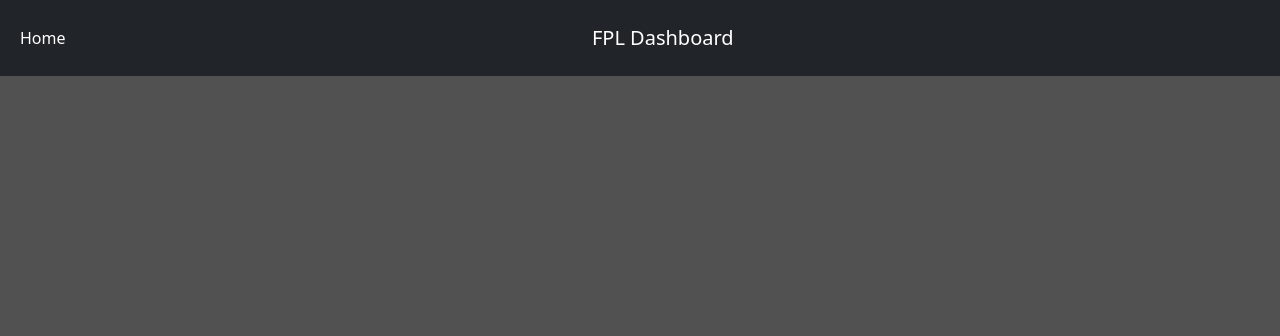
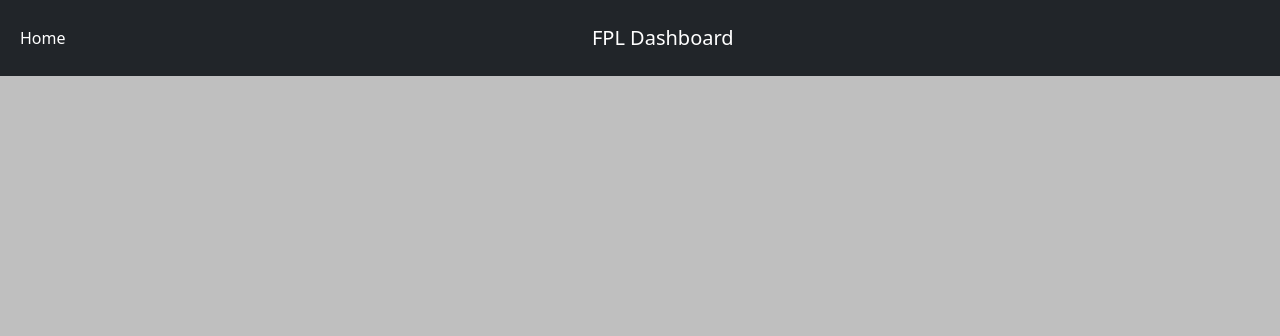
Before and after one commit to tsmit317/FPL, a Flask app: template fplapp/templates/fplbase.html in a window 1280 px wide. Shown: the top 336 px of the page. Run offline with Flask 2, Linux system fonts and the light colour scheme; the template is opened without the code that fills it, so the values that code supplies are empty; some libraries are stand-ins or nearby versions.

Commit message:
changed bg color back

```diff
--- a/fplapp/static/css/main.css
+++ b/fplapp/static/css/main.css
@@ -1,5 +1,5 @@
 body{
-    background-color: rgb(81, 81, 81);
+    background-color: rgb(191, 191, 191);
 }
 
 .rank-response{
```
